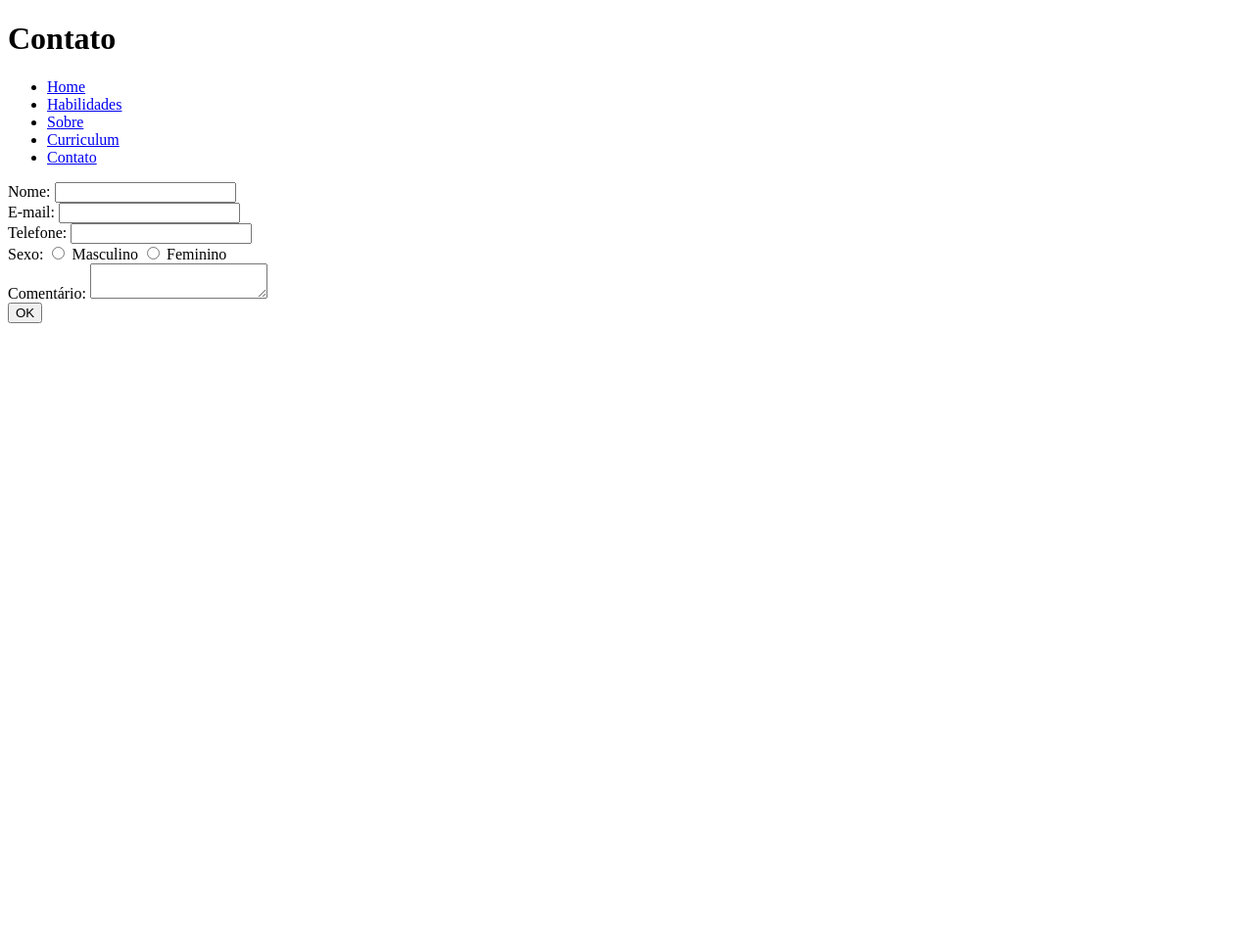
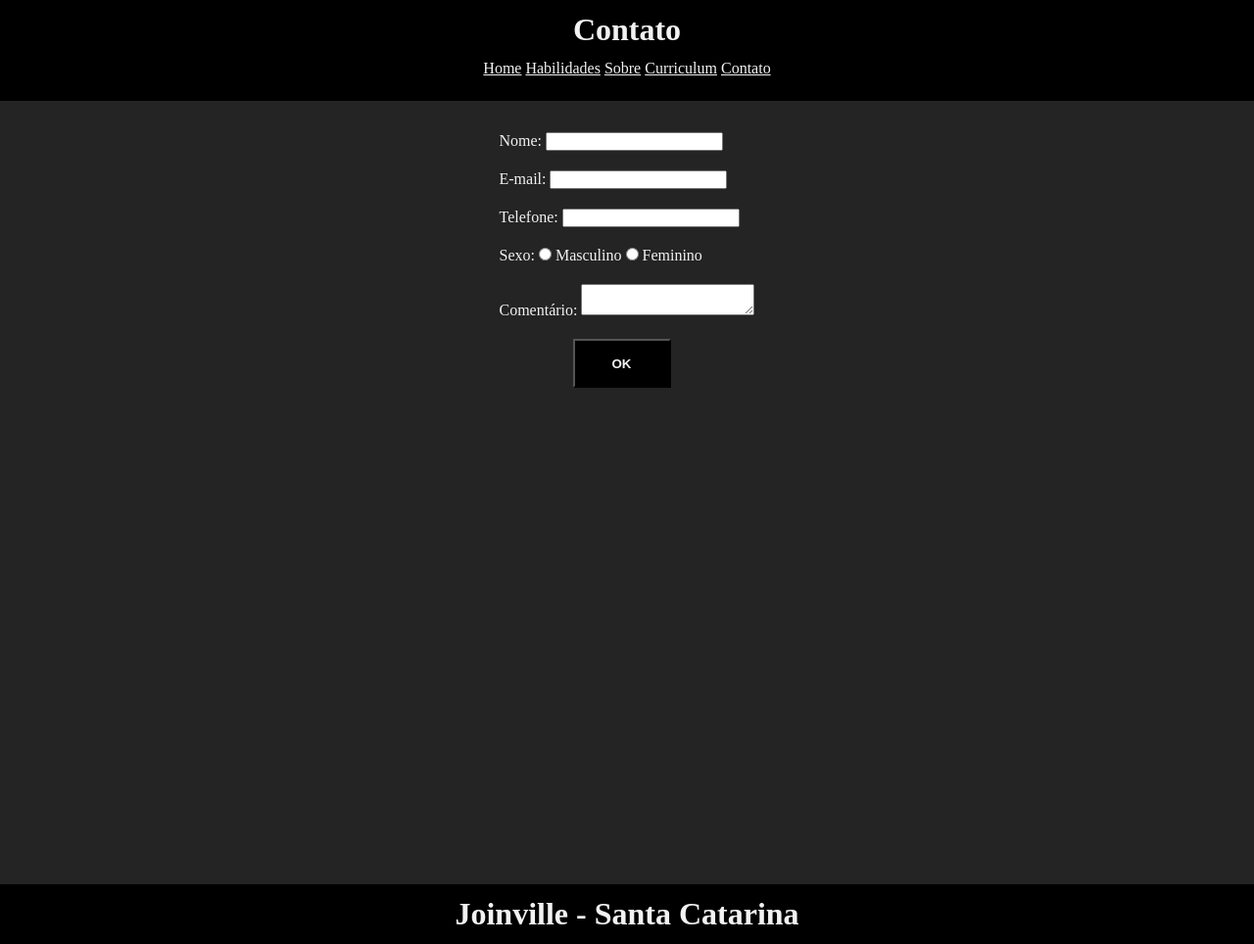
Before and after one commit to VandLopes/portfolio_site, a plain HTML site: page contato.html in a window 1280 px wide. Shown: the whole page at 98% size. Before the commit the page ends 800 px from the top, so only its background shows below. Drawn offline with Linux system fonts and the light colour scheme.

Commit message:
foi realizado todas as alteraçoes nas paginas, aplicando o devido CSS

```diff
--- a/contato.html
+++ b/contato.html
@@ -2,23 +2,22 @@
 <html lang="pt-br">
   <head>
     <meta charset="UTF-8" />
+    <link rel="stylesheet" href="index.css" alt="caminho do css" />
     <title>Contato - Portfólio de [Seu Nome]</title>
   </head>
   <body>
     <header>
       <h1>Contato</h1>
       <nav>
-        <ul>
-          <li><a href="index.html">Home</a></li>
-          <li><a href="habilidades.html">Habilidades</a></li>
-          <li><a href="sobre.html">Sobre</a></li>
-          <li><a href="curriculum.html">Curriculum</a></li>
-          <li><a href="contato.html">Contato</a></li>
-        </ul>
+        <a href="index.html">Home</a>
+        <a href="habilidades.html">Habilidades</a>
+        <a href="sobre.html">Sobre</a>
+        <a href="curriculum.html">Curriculum</a>
+        <a href="contato.html">Contato</a>
       </nav>
     </header>
     <main>
-      <section>
+      <section class="form">
         <form action="destino_do_formulario.php" method="POST">
           <div>
             <label for="nome">Nome:</label>
@@ -49,5 +48,8 @@
         </form>
       </section>
     </main>
+    <footer>
+      <h1>Joinville - Santa Catarina</h1>
+    </footer>
   </body>
 </html>
```
Also changed, not shown: curriculum.html (+12 -9 lines), habilidades.html (+9 -7 lines), index.html (+10 -8 lines), sobre.html (+9 -7 lines).
